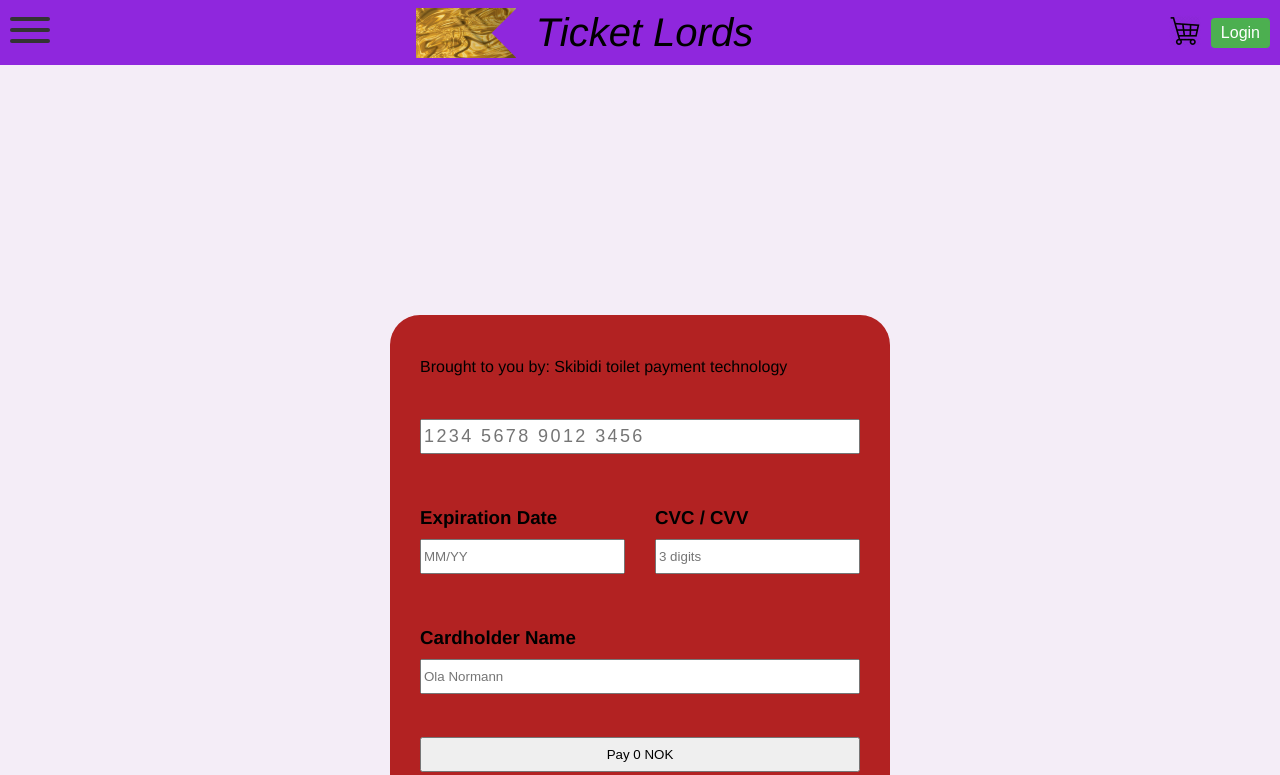
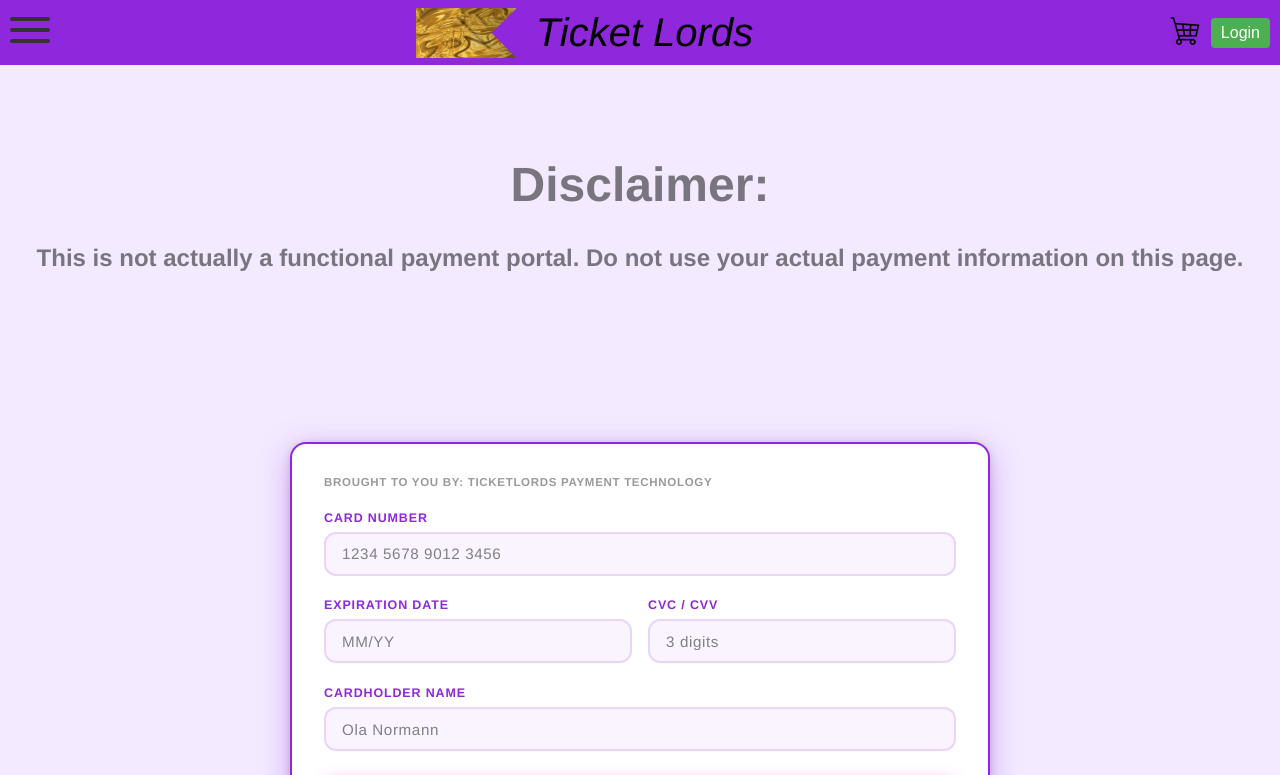
Before and after one commit to IDATA2301/idata2301-ticketlords-group4, a React (Vite) app: page /checkout in a window 1280 px wide. Shown: the top 775 px of the page. Built offline with nearby package versions, Linux system fonts and the light colour scheme; no server answers.

Commit message:
Reworked styling and added disclaimer

```diff
--- a/src/css/PaymentPage.module.css
+++ b/src/css/PaymentPage.module.css
@@ -4,77 +4,158 @@
   box-sizing: border-box;
 }
 
+.disclaimer {
+  color: rgba(0, 0, 0, 0.5);
+  text-align: center;
+  margin-bottom: 10rem;
+  align-self: center;
+}
+
+.disclaimer h1 {
+  font-size: 3rem;
+}
+
+.disclaimer h3 {
+  font-size: 1.5rem;
+}
+
 .page {
   display: flex;
   flex-direction: column;
   align-items: center;
-  justify-content: center;
-  padding: 250px 0px;
+  min-height: 100vh;
+  padding: 60px 1rem;
+  background-color: #f3eaff;
   font-family: "Franklin Gothic Medium", Arial, sans-serif;
 }
 
 .content {
-  height: 500px;
-  width: 500px;
-  background-color: firebrick;
-  border-radius: 30px;
-  padding: 0px 30px;
+  width: 100%;
+  max-width: 700px;
+  border: linear-gradient(145deg, #7a1fc2, #8f27dd);
+  border: 2.5px solid #8f27dd;
+  background: #ffffff;
+  border-radius: 16px;
+  padding: 2rem 2rem 2.25rem;
   display: flex;
   flex-direction: column;
-  justify-content: space-evenly;
+  gap: 1.4rem;
+  box-shadow:
+    0 8px 32px rgba(143, 39, 221, 0.35),
+    0 2px 8px rgba(0, 0, 0, 0.15);
 }
 
 .description {
+  font-size: 0.72rem;
+  font-weight: 600;
+  letter-spacing: 0.06em;
+  text-transform: uppercase;
+  color: rgba(0, 0, 0, 0.4);
   align-self: flex-start;
 }
 
-.cardNumber {
-  align-self: center;
+.cardNumber,
+.expiry,
+.cvv,
+.cardholderName {
+  display: flex;
+  flex-direction: column;
+  gap: 0.45rem;
+}
+
+.cardNumber h3,
+.expiry h3,
+.cvv h3,
+.cardholderName h3 {
+  margin: 0;
+  font-size: 0.78rem;
+  font-weight: 700;
+  letter-spacing: 0.07em;
+  text-transform: uppercase;
+  color: #8f27dd;
+}
+
+.cardNumber input,
+.expiry input,
+.cvv input,
+.cardholderName input {
   width: 100%;
-  height: 35px;
-  font-size: 18px;
-  letter-spacing: 0.15rem;
+  height: 44px;
+  padding: 0 1rem;
+  border-radius: 12px;
+  border: 2px solid #e8d5f7;
+  background: #f9f4ff;
+  color: #1a1a1a;
+  font-size: 0.95rem;
+  font-family: inherit;
+  letter-spacing: 0.04em;
+  outline: none;
+  transition: border-color 0.18s, background 0.18s;
+}
+
+.cardNumber input::placeholder,
+.expiry input::placeholder,
+.cvv input::placeholder,
+.cardholderName input::placeholder {
+  color: grey;
+}
+
+.cardNumber input:focus,
+.expiry input:focus,
+.cvv input:focus,
+.cardholderName input:focus {
+  border-color: #df32b6;
+  /* pink accent on focus */
+  background: rgba(255, 255, 255, 0.2);
+}
+
+/* hide number input spinners */
+.cardNumber input::-webkit-outer-spin-button,
+.cardNumber input::-webkit-inner-spin-button {
+  -webkit-appearance: none;
+}
+
+.cardNumber input[type="number"] {
+  -moz-appearance: textfield;
+  appearance: initial;
 }
 
 .middle {
-  width: 100%;
-  align-self: center;
   display: flex;
   flex-direction: row;
-  justify-content: space-between;
-  gap: 30px;
+  gap: 1rem;
 }
 
-.expiry {
-  width: 100%;
-}
-
-.expiry input {
-  width: 100%;
-  height: 35px;
-}
-
-.cvv {
-  width: 100%;
-}
-
-.cvv input {
-  width: 100%;
-  height: 35px;
-}
-
-.cardholderName {}
-
-.cardholderName input {
-  width: 100%;
-  height: 35px;
+.middle .expiry,
+.middle .cvv {
+  flex: 1;
 }
 
 .payButton {
-  height: 35px;
+  width: 100%;
+  height: 48px;
+  margin-top: 0.25rem;
+  border: none;
+  border-radius: 12px;
+  background: linear-gradient(135deg, #df32b6, #c020a0);
+  color: #fff;
+  font-family: inherit;
+  font-size: 0.9rem;
+  font-weight: 700;
+  letter-spacing: 0.09em;
+  text-transform: uppercase;
+  cursor: pointer;
+  transition: transform 0.15s, box-shadow 0.15s, background 0.15s;
+  box-shadow: 0 4px 16px rgba(223, 50, 182, 0.45);
 }
 
 .payButton:hover {
-  background-color: white;
-  cursor: pointer;
+  background: linear-gradient(135deg, #eb4cc6, #df32b6);
+  transform: translateY(-2px);
+  box-shadow: 0 6px 20px rgba(223, 50, 182, 0.6);
 }
+
+.payButton:active {
+  transform: translateY(0);
+  box-shadow: 0 2px 8px rgba(223, 50, 182, 0.4);
+}
--- a/src/pages/PaymentPage.tsx
+++ b/src/pages/PaymentPage.tsx
@@ -15,9 +15,15 @@ export default function PaymentPage() {
 
   return (
     <div className={styles.page}>
+      <div className={styles.disclaimer}>
+        <h1>Disclaimer:</h1>
+        <h3>This is not actually a functional payment portal. Do not use your actual payment information on this page.</h3>
+      </div>
       <div className={styles.content}>
-        <div className={styles.description}>Brought to you by: Skibidi toilet payment technology</div>
-        <input className={styles.cardNumber}
+        <div className={styles.description}>Brought to you by: TicketLords payment technology</div>
+        <div className={styles.cardNumber}>
+          <h3>Card Number</h3>
+          <input
             type="number"
             placeholder="1234 5678 9012 3456"
             name="cardNumber"
@@ -30,6 +36,8 @@ export default function PaymentPage() {
               setCardNumber(newValue);
             }}
           ></input>
+        </div>
+
         <div className={styles.middle}>
           <div className={styles.expiry}>
             <h3>Expiration Date</h3>
```
Lines whose indentation alone changed are shown as unchanged.
